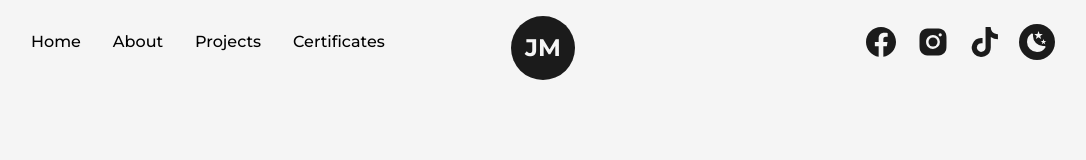
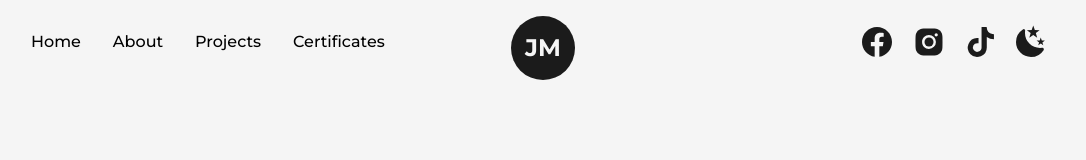
Before and after one commit to Frost-0214/my-portfolio-2023, a Next.js app: page /otherprojects/schoolvlogs in a window 1280 px wide. Shown: the top 160 px of the page, without its empty margins (97-1183 px from the left). Built offline with nearby package versions, Linux system fonts and the light colour scheme.

Commit message:
Minor Fixes
Added minor adjustments

```diff
--- a/src/components/Education.js
+++ b/src/components/Education.js
@@ -7,7 +7,7 @@ import LiIcon from './LiIcon'
 const Details = ({ type, time, place, info}) => {
     const ref = useRef(null);
     return (
-        <li ref={ref} className='my-8 first:mt-0 last:mb-0 w-[80%] mx-60 flex flex-col items-start justify-between md:mx-6 md:px-6 md:w-full'>
+        <li ref={ref} className='my-8 first:mt-0 last:mb-0 w-[80%] mx-60 flex flex-col items-start justify-between lg:mx-28 md:mx-6 md:px-6 md:w-full'>
         <LiIcon reference={ref} />
         <motion.div initial={{y:50}} whileInView={{y:0}} transition={{duration:0.5, type:"spring"}}>
             <h3 className='capitalize font-bold text-2xl sm:text-xl xs:text-lg'>{type}</h3>
--- a/src/components/Experience.js
+++ b/src/components/Experience.js
@@ -7,7 +7,7 @@ import LiIcon from './LiIcon'
 const Details = ({position, company, companyLink, time, address, work}) => {
     const ref = useRef(null);
     return (
-        <li ref={ref} className='my-8 first:mt-0 last:mb-0 w-[80%] mx-56 flex flex-col items-start justify-between md:mx-6 md:px-6 md:w-full'>
+        <li ref={ref} className='my-8 first:mt-0 last:mb-0 w-[80%] mx-56 flex flex-col items-start justify-between lg:mx-28 md:mx-6 md:px-6 md:w-full'>
         <LiIcon reference={ref} />
         <motion.div initial={{y:50}} whileInView={{y:0}} transition={{duration:0.5, type:"spring"}}>
             <h3 className='capitalize font-bold text-2xl sm:text-xl xs:text-lg'>
--- a/src/components/NavBar.js
+++ b/src/components/NavBar.js
@@ -67,8 +67,8 @@ const NavBar = () => {
 
                 <button
                 onClick={() => setMode(mode === "light" ? "dark" : "light")}
-                className={`ml-4 flex items-center justify-center rounded-full px-1.5
-                ${mode === "light" ? "bg-dark text-light" : "bg-light text-dark"}`}>
+                className={`ml-2 w-12 flex items-center justify-center rounded-full px-1.5
+                ${mode === "light" ? "bg-none text-dark" : "bg-none text-light"}`}>
                     {
                         mode === "dark" ?
                         <SunIcon className={"fill-dark"} />
@@ -97,8 +97,8 @@ const NavBar = () => {
 
                 <button
                 onClick={() => setMode(mode === "light" ? "dark" : "light")}
-                className={`ml-4 sm:mx-1 flex items-center justify-center rounded-full px-1.5
-                ${mode === "light" ? "bg-dark text-light" : "bg-light text-dark"}`}>
+                className={`ml-4 lg:w-11 lg:ml-3 md:ml-2 sm:ml-0 sm:mx-1 flex items-center justify-center rounded-full px-1.5
+                ${mode === "light" ? "bg-none text-light" : "bg-none text-dark"}`}>
                     {
                         mode === "dark" ?
                         <SunIcon className={"fill-dark"} />
--- a/src/pages/otherprojects/schoolvlogs.js
+++ b/src/pages/otherprojects/schoolvlogs.js
@@ -38,7 +38,7 @@ const schoolvlogs = () => {
                     <p className='font-medium'>2019</p>
                 </div>
             </div>
-            <div className='grid grid-cols-12 gap-24 gap-y-32 mt-2 mb-4 xl:gap-x-16 lg:gap-x-8 md:gap-y-24 sm:gap-x-0720'>
+            <div className='grid grid-cols-12 gap-24 gap-y-32 mt-2 mb-4 xl:gap-x-16 lg:gap-x-8 md:gap-y-24 sm:gap-x-0'>
               <div className='col-span-12'>
                 <FramerImage src={headimg} alt="JohnMartin" className='w-full h-auto'
                 priority
```
